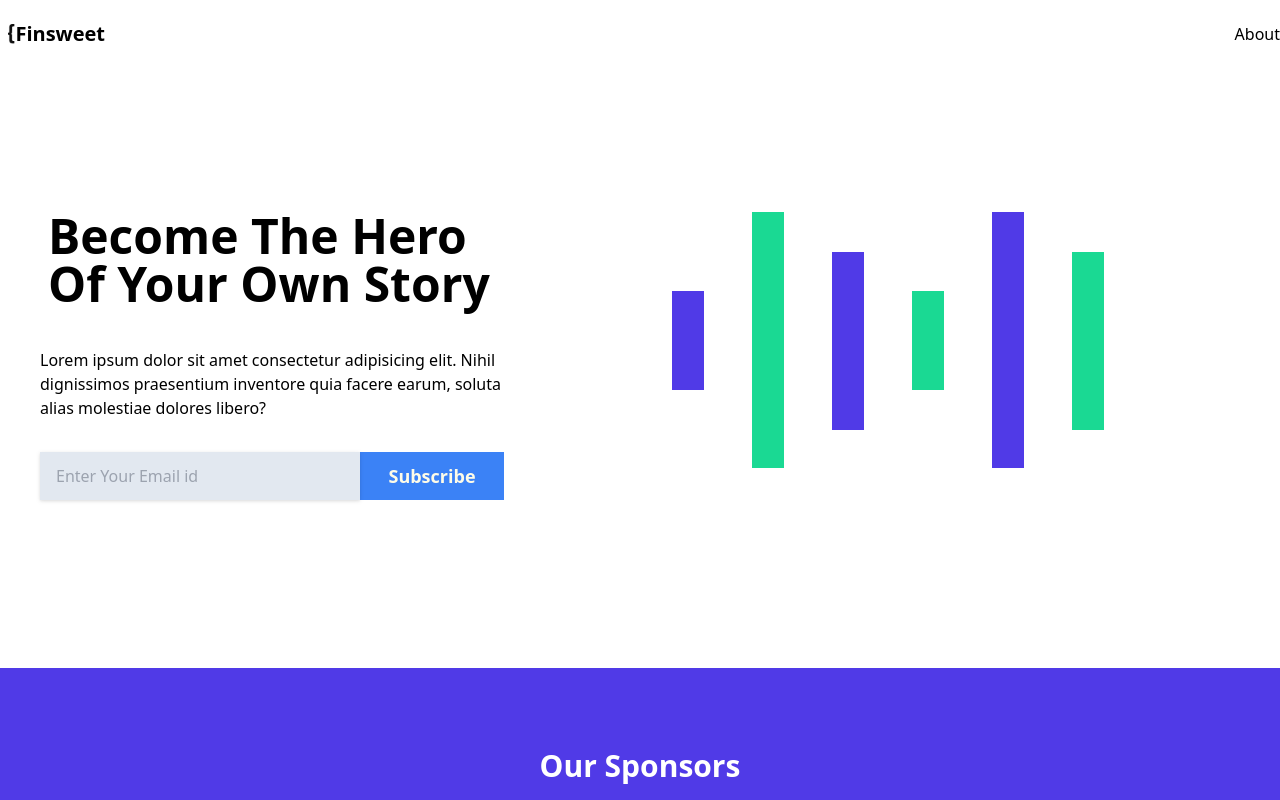
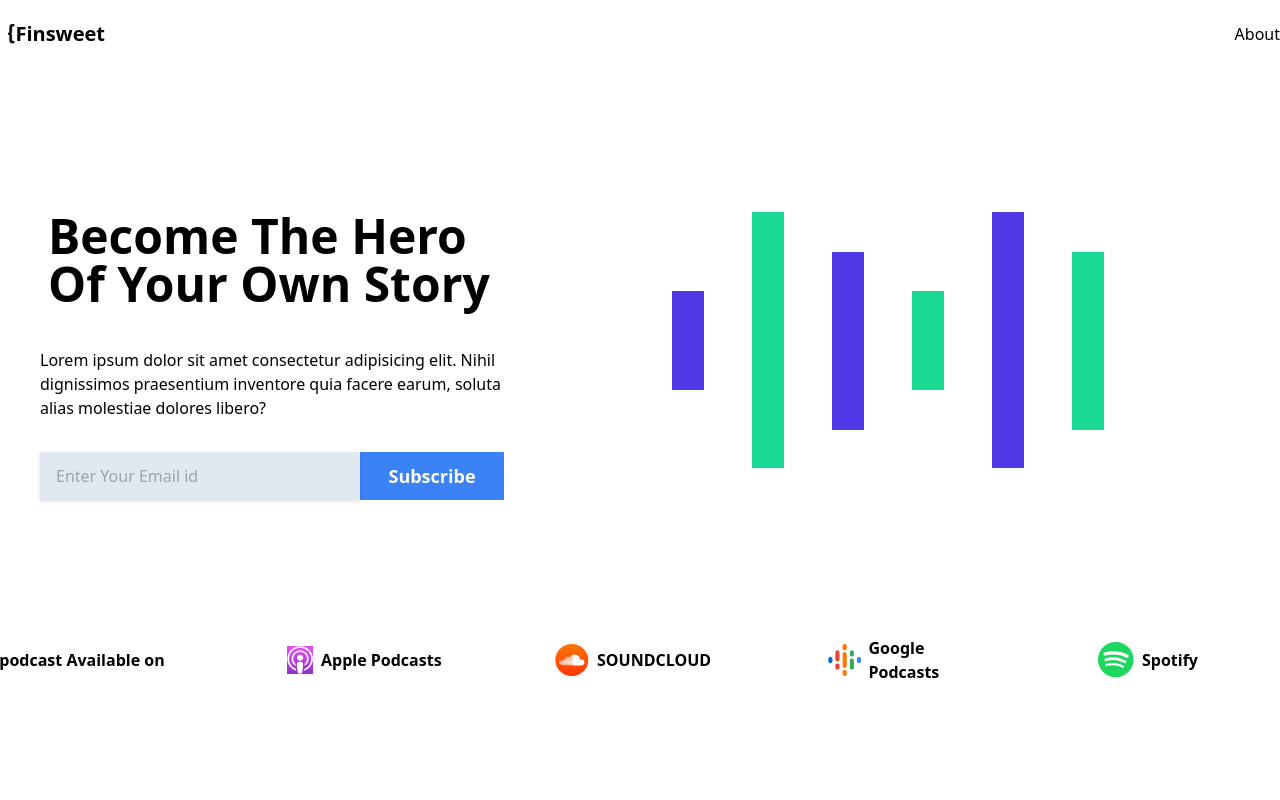
Before and after one commit to MoinUddin005/hero-stroy, a React (Vite) app: page / in a window 1280 px wide. Shown: the top 800 px of the page. Built offline with nearby package versions, Linux system fonts and the light colour scheme.

Commit message:
Subscribe complited

```diff
--- a/src/component/Home/Home.jsx
+++ b/src/component/Home/Home.jsx
@@ -1,11 +1,13 @@
 import React from 'react';
 import OwnStroy from '../OwnStroy/OwnStroy';
+import Subscribe from '../Subscribe/Subscribe';
 
 
 const Home = () => {
     return (
         <div>
             <OwnStroy></OwnStroy>
+            <Subscribe></Subscribe>
 
         </div>
     );
```
